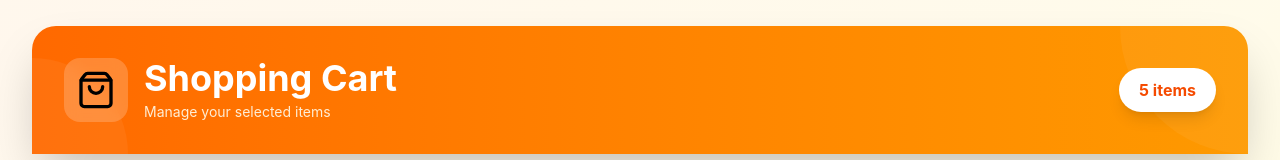
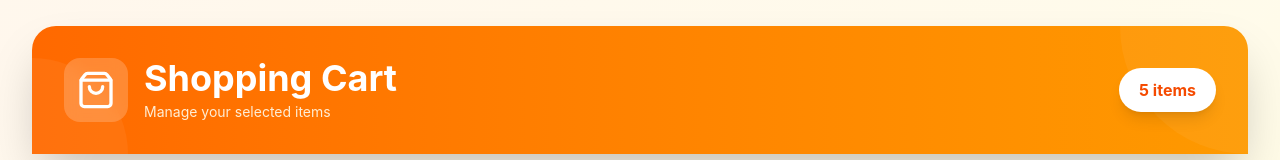
Before and after one commit to DuyPhatpeo/ecommerce, a React (Vite) app: page /cart in a window 1280 px wide. Shown: the part 506-666 px from the top of the page. Built offline with nearby package versions, Linux system fonts and the light colour scheme; data requests are answered from the project's data file.

Commit message:
update style

```diff
--- a/src/components/shopingcart/ShopingCart.tsx
+++ b/src/components/shopingcart/ShopingCart.tsx
@@ -144,7 +144,7 @@ export default function ShoppingCart() {
           <div className="relative flex flex-col md:flex-row items-start md:items-center justify-between gap-4">
             <div className="flex items-center gap-4">
               <div className="bg-white/20 p-3 rounded-2xl backdrop-blur-sm">
-                <ShoppingBag className="w-10 h-10 text-black" />
+                <ShoppingBag className="w-10 h-10 text-white" />
               </div>
               <div>
                 <h1 className="text-4xl font-bold text-white mb-1">
```
